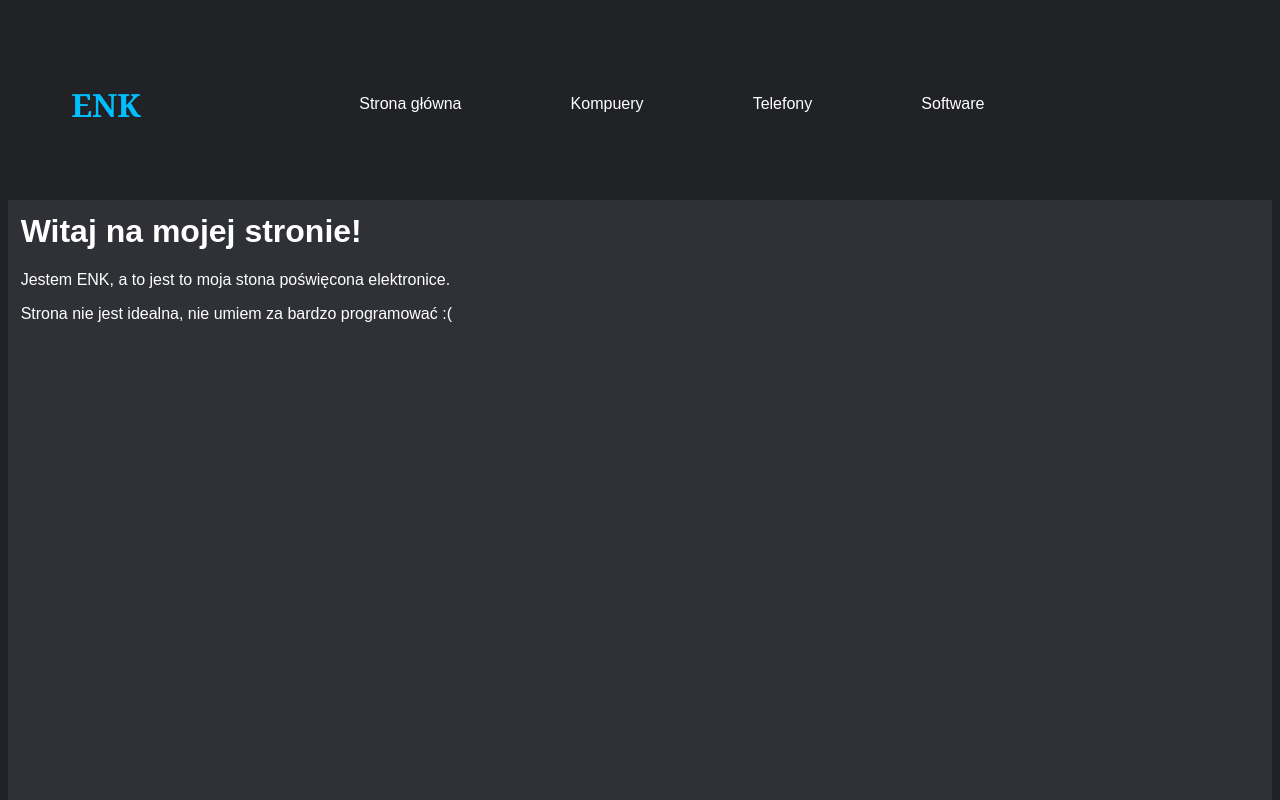
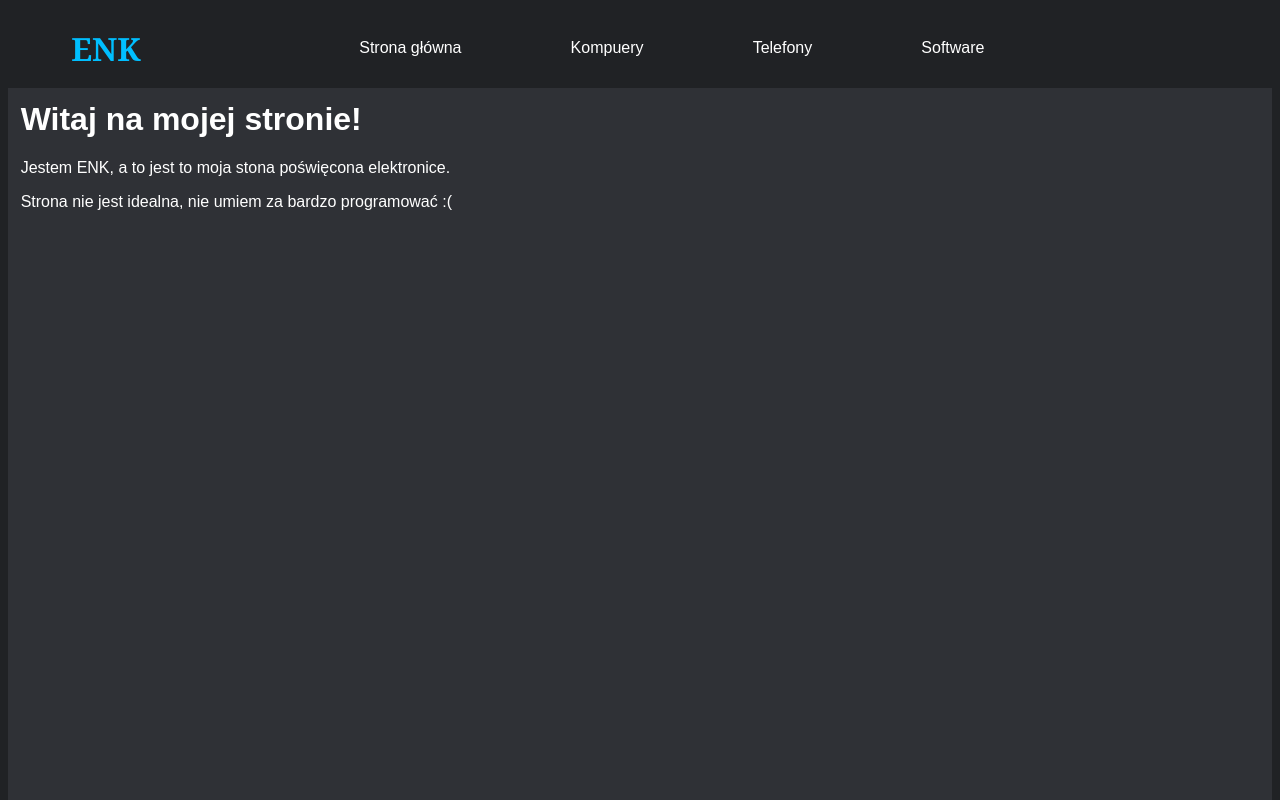
Before and after one commit to NatanZSE/stronka, a plain HTML site: page index.html in a window 1280 px wide. Shown: the top 800 px of the page. Drawn offline with Linux system fonts and the light colour scheme.

Commit message:
Update styles.css

```diff
--- a/styles.css
+++ b/styles.css
@@ -8,7 +8,7 @@
 
 .header {
 	background: #202225;
-	height: 2,4%;
+	height: 2%;
 	display: flex;
 	align-items: center;
 }
```
